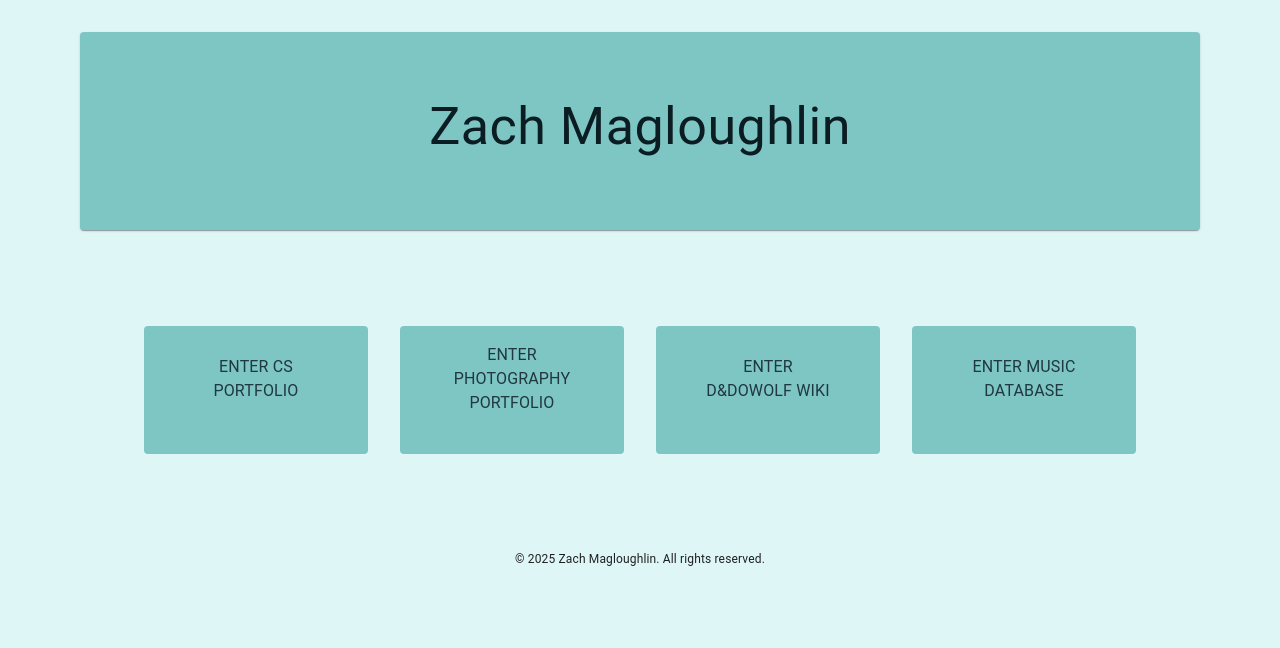
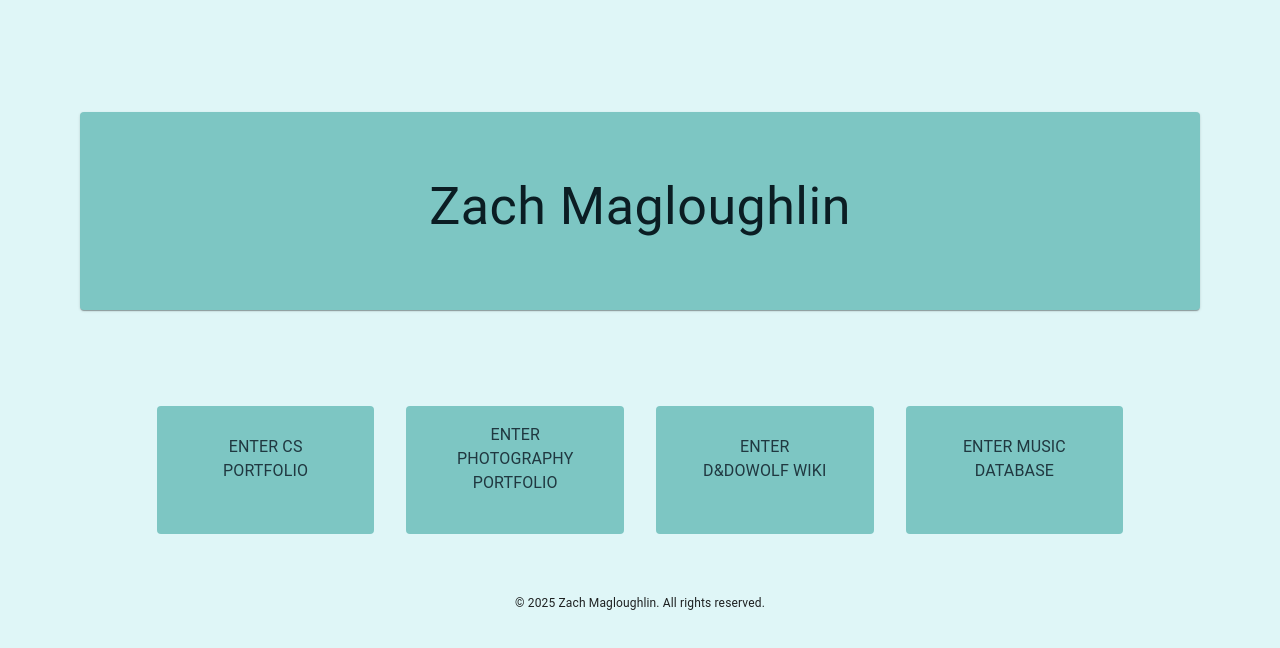
Before and after one commit to ZachMc21/cs-portfolio-react-materialui, a React (Vite) app: page / in a window 1280 px wide. Shown: the top 648 px of the page. Built offline with nearby package versions, Linux system fonts and the light colour scheme; some icons are missing.

Commit message:
File cleanup. Working on re-styling Enter page

```diff
--- a/src/App.css
+++ b/src/App.css
@@ -2,7 +2,7 @@
   margin: 0 auto;
 }
 
-/* HomepageButtons - mobile-first */
+/* HomepageButtons - mobile-first (1-wide) */
 div#home-buttons-container {
   display: flex;
   flex-direction: column;
@@ -10,6 +10,7 @@ div#home-buttons-container {
   align-content: center;
   margin: auto 10%;
 }
+
 /* HomepageButtons layout - tablet (2-wide) */
 @media screen and (min-width: 640px) {
   div#home-buttons-container {
@@ -22,6 +23,7 @@ div#home-buttons-container {
     max-width: 38%;
   }
 }
+
 /* HomepageButtons layout - laptops & desktops (4-wide) */
 @media screen and (min-width: 1024px) {
   div#home-buttons-container {
--- a/src/Enter.tsx
+++ b/src/Enter.tsx
@@ -9,11 +9,11 @@ import DoubleArrowIcon from '@mui/icons-material/DoubleArrow';
 function Enter() {
 
 	return (
-    <Container id="enter-site">
+		<Container id="enter-site" sx={{ height: "100vh", display: "flex", flexDirection: "column", mt: "5rem" }}>
 			<ThemeProvider theme={homepageTheme}>
 				<CssBaseline />
 
-        <Box id="homepage-content" sx={{ backgroundColor: homepageTheme.palette.background.default, mb: "5rem" }} display="flex" flexDirection="column" justifyContent="center" > {/* Pale light blue */}
+				<Box id="homepage-content" sx={{ backgroundColor: homepageTheme.palette.background.default, mb: "2rem",  display: "flex", flexDirection: "column", alignContent: "center" }}> {/* Pale light blue */}
 					<Card sx={{ p: 5, mb: 10, backgroundColor: homepageTheme.palette.primary.light }}> {/* Less pale light blue */}
 						<CardContent>
 							<Typography id="page-title" sx={{ fontSize: 52, color: homepageTheme.palette.primary.contrastText }}> {/* Very dark blue */}
@@ -21,7 +21,7 @@ function Enter() {
 							</Typography>
 						</CardContent>
 					</Card>
-          <div id="home-buttons-container">
+					<Container id="home-buttons-container" sx={{ mb: "1rem" }}>
 						<HomepageButton href="/cs-portfolio" className="home-column" variant="contained" disableElevation>
 							<Typography sx={{ textWrap: 'balance', mb: "0.5rem" }}>Enter CS Portfolio</Typography>
 							<DoubleArrowIcon />
@@ -39,7 +39,7 @@ function Enter() {
 							<Typography sx={{ textWrap: 'balance', mb: "0.5rem" }}>Enter Music Database </Typography>
 							<DoubleArrowIcon />
 						</HomepageButton>
-          </div>
+					</Container>
 				</Box>
 				<Footer />
 
--- a/src/index.html
+++ b/src/index.html
@@ -2,9 +2,8 @@
 <html lang="en">
   <head>
     <meta charset="UTF-8" />
-    <link rel="icon" type="image/svg+xml" href="/vite.svg" />
     <meta name="viewport" content="width=device-width, initial-scale=1.0" />
-    <title>cs-portfolio-react-materialui</title>
+    <title>Zach Magloughlin - Computer Science Portfolio</title>
   </head>
   <body>
     <div id="root"></div>
--- a/src/main.tsx
+++ b/src/main.tsx
@@ -9,5 +9,5 @@ createRoot(document.getElementById('root')!).render(
     <BrowserRouter>
         <App />
     </BrowserRouter>
-  </StrictMode>,
+  </StrictMode>
 )
```
Also changed, not shown: src/App.tsx (+1 -9 lines). Lines whose indentation alone changed are shown as unchanged.
